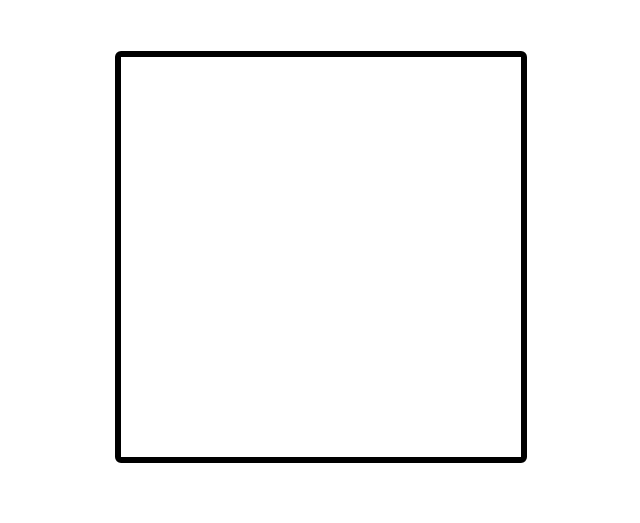
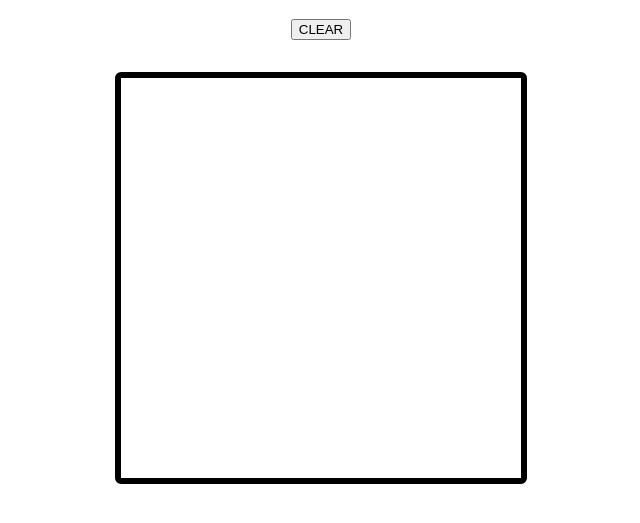
Before and after one commit to RiviCodes/etch-a-sketch, a plain HTML site: page index.html in a window 1280 px wide. Shown: the part 69-592 px from the top of the page, without its empty margins (319-959 px from the left). Drawn offline with Linux system fonts and the light colour scheme.

Commit message:
Add a 'CLEAR' button

```diff
--- a/index.html
+++ b/index.html
@@ -12,7 +12,10 @@
 
 <body>
   <h1>Etch-a-Sketch</h1>
-  <div id='grid'></div>
+  <input class='clearButton' type='button' value='CLEAR' onclick="resetGrid();">
+  <section class='toy-screen'>
+    <div id='grid'></div>
+  </section>
 
 </body>
 
```
